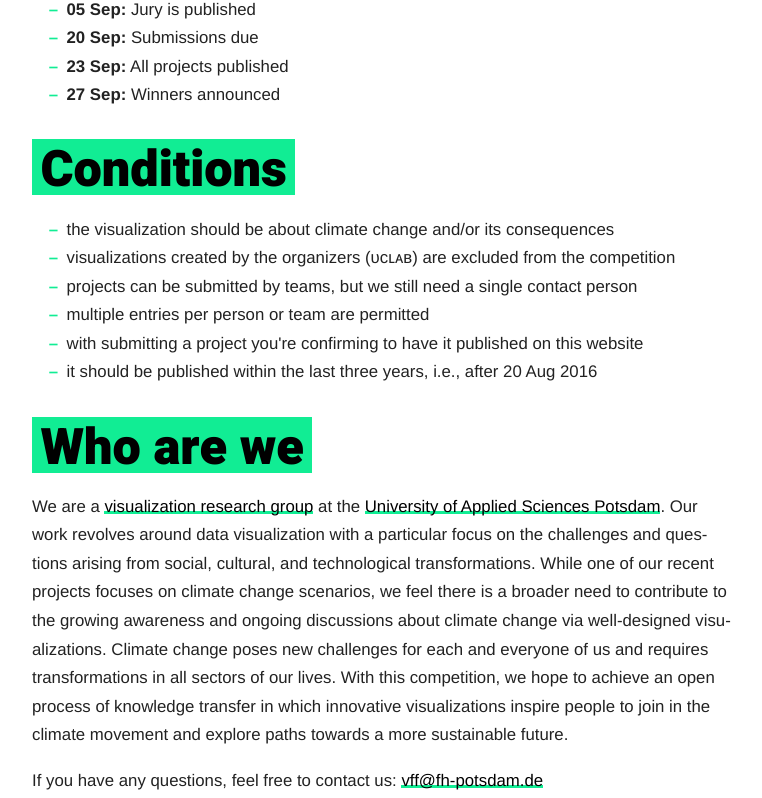
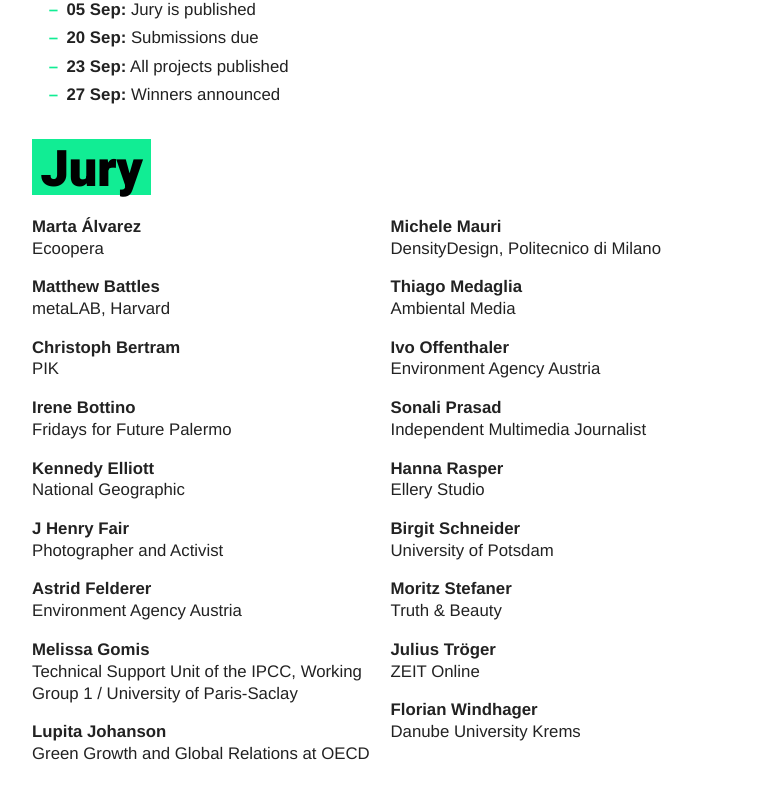
Before and after one commit to uclab-potsdam/vff, a Nuxt app: page / in a window 1280 px wide. Shown: the part 2000-2798 px from the top of the page, without its empty margins (258-1020 px from the left). Built offline with nearby package versions, Linux system fonts and the light colour scheme.

Commit message:
Anchor added, new description

```diff
--- a/pages/index.vue
+++ b/pages/index.vue
@@ -41,8 +41,8 @@
         <li><strong><time datetime="2019-09-27">27 Sep</time>:</strong> Winners announced</li>
       </ul>
     </section>
-    <section v-if="false">
-      <h2><span>Jury</span></h2>
+    <section>
+      <h2 id="jury"><span>Jury</span></h2>
       <ul class="jury">
         <li data-sort="Alvarez"><strong>Marta Álvarez</strong>Ecoopera</li>
         <li data-sort="Battles"><strong>Matthew Battles</strong>metaLAB, Harvard</li>
@@ -57,7 +57,7 @@
         <li data-sort="Mauri"><strong>Michele Mauri</strong>DensityDesign, Politecnico di Milano</li>
         <li data-sort="Medaglia"><strong>Thiago Medaglia</strong>Ambiental Media</li>
         <li data-sort="Offenthaler"><strong>Ivo Offenthaler</strong>Environment Agency Austria</li>
-        <li data-sort="Prasad"><strong>Sonali Prasad</strong>Independent Journalist</li>
+        <li data-sort="Prasad"><strong>Sonali Prasad</strong>Independent Multimedia Journalist</li>
         <li data-sort="Rasper"><strong>Hanna Rasper</strong>Ellery Studio</li>
         <li data-sort="Schneider"><strong>Birgit Schneider</strong>University of Potsdam</li>
         <li data-sort="Stefaner"><strong>Moritz Stefaner</strong>Truth & Beauty</li>
```
